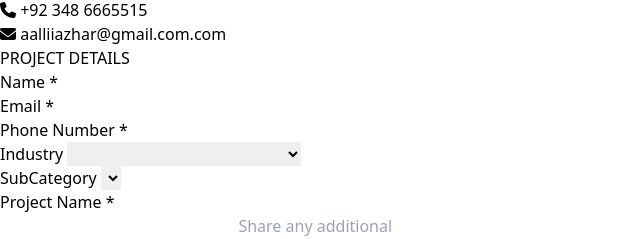
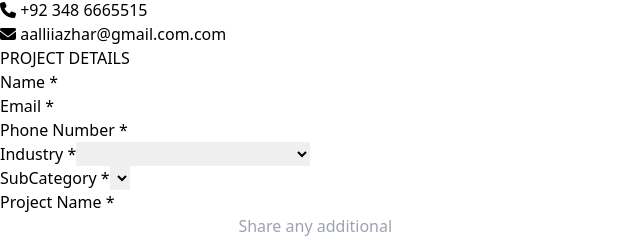
Before and after one commit to AliAzhar5/Coaldev-Websit, a Vue app: page /contact in a window 1280 px wide. Shown: the part 1810-2049 px from the top of the page, without its empty margins (0-640 px from the left). Built offline with nearby package versions, Linux system fonts and the light colour scheme.

Commit message:
Added labels

```diff
--- a/src/views/contact.vue
+++ b/src/views/contact.vue
@@ -59,10 +59,10 @@
           <div class="space-y-6">
             <div>
               <label class="block text-[#303539] text-sm font-bold mb-2"
-                >Name <span class="text-red-500">*</span></label
-              >
+                >Name <span class="text-red-500">*</span>
                 <input
                   id="name"
+                  autocomplete="name"
                   v-model="formData.name"
                   type="text"
                   required
@@ -70,6 +70,7 @@
                   class="w-full px-4 py-2 border-2 rounded-lg focus:outline-none focus:border-[#303539]"
                   :class="{ 'border-red-500': validationErrors.name }"
                 />
+              </label>
               <p v-if="validationErrors.name" class="text-red-500 text-sm mt-1">
                 {{ validationErrors.name }}
               </p>
@@ -77,10 +78,10 @@
 
             <div>
               <label class="block text-[#303539] text-sm font-bold mb-2"
-                >Email <span class="text-red-500">*</span></label
-              >
+                >Email <span class="text-red-500">*</span>
                 <input
                   id="email"
+                  autocomplete="email"
                   v-model="formData.email"
                   type="email"
                   required
@@ -88,6 +89,7 @@
                   class="w-full px-4 py-2 border-2 rounded-lg focus:outline-none focus:border-[#303539]"
                   :class="{ 'border-red-500': validationErrors.email }"
                 />
+              </label>
               <p
                 v-if="validationErrors.email"
                 class="text-red-500 text-sm mt-1"
@@ -98,10 +100,10 @@
 
             <div>
               <label class="block text-[#303539] text-sm font-bold mb-2"
-                >Phone Number <span class="text-red-500">*</span></label
-              >
+                >Phone Number <span class="text-red-500">*</span>
                 <input
                   id="phone"
+                  autocomplete="tel"
                   v-model="formData.phone"
                   type="tel"
                   required
@@ -109,6 +111,7 @@
                   class="w-full px-4 py-2 border-2 rounded-lg focus:outline-none focus:border-[#303539]"
                   :class="{ 'border-red-500': validationErrors.phone }"
                 />
+              </label>
               <p
                 v-if="validationErrors.phone"
                 class="text-red-500 text-sm mt-1"
@@ -118,11 +121,11 @@
             </div>
 
             <div>
-              <label class="block text-[#303539] text-sm font-bold mb-2">
-                Industry
-              </label>
+              <label class="block text-[#303539] text-sm font-bold mb-2"
+                >Industry <span class="text-red-500">*</span>
                 <select
                   id="industry"
+                  autocomplete="industry"
                   v-model="formData.industry"
                   @change="validateField('industry')"
                   class="w-full px-4 py-2 border-2 rounded-lg focus:outline-none focus:border-[#303539]"
@@ -137,6 +140,7 @@
                     {{ industry.name }}
                   </option>
                 </select>
+              </label>
               <p
                 v-if="validationErrors.industry"
                 class="text-red-500 text-sm mt-1"
@@ -146,11 +150,11 @@
             </div>
 
             <div>
-              <label class="block text-[#303539] text-sm font-bold mb-2">
-                SubCategory
-              </label>
+              <label class="block text-[#303539] text-sm font-bold mb-2"
+                >SubCategory <span class="text-red-500">*</span>
                 <select
                   id="category"
+                  autocomplete="category"
                   v-model="formData.category"
                   @change="validateField('category')"
                   class="w-full px-4 py-2 border-2 rounded-lg focus:outline-none focus:border-[#303539]"
@@ -165,6 +169,7 @@
                     {{ subcategory.name }}
                   </option>
                 </select>
+              </label>
               <p
                 v-if="validationErrors.category"
                 class="text-red-500 text-sm mt-1"
@@ -175,10 +180,10 @@
 
             <div>
               <label class="block text-[#303539] text-sm font-bold mb-2"
-                >Project Name <span class="text-red-500">*</span></label
-              >
+                >Project Name <span class="text-red-500">*</span>
                 <input
                   id="projectName"
+                  autocomplete="projectName"
                   v-model="formData.projectName"
                   type="text"
                   required
@@ -186,6 +191,7 @@
                   class="w-full px-4 py-2 border-2 rounded-lg focus:outline-none focus:border-[#303539]"
                   :class="{ 'border-red-500': validationErrors.projectName }"
                 />
+              </label>
               <p
                 v-if="validationErrors.projectName"
                 class="text-red-500 text-sm mt-1"
@@ -200,6 +206,7 @@
               </label>
               <textarea
                 id="comments"
+                autocomplete="comments"
                 v-model="formData.comments"
                 rows="4"
                 class="w-full px-4 py-2 border-2 rounded-lg focus:outline-none focus:border-[#303539] resize-none"
```
Lines whose indentation alone changed are shown as unchanged.
